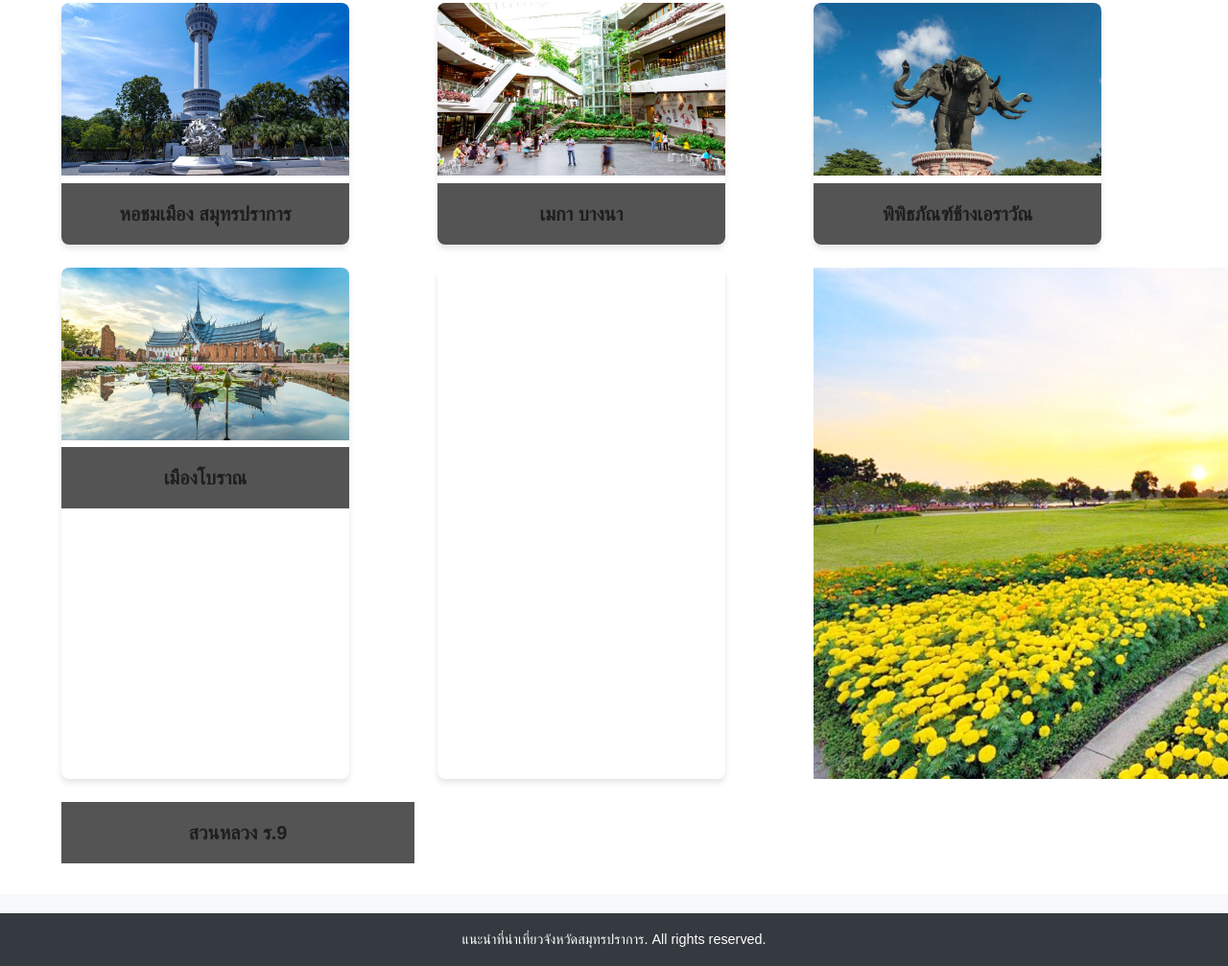
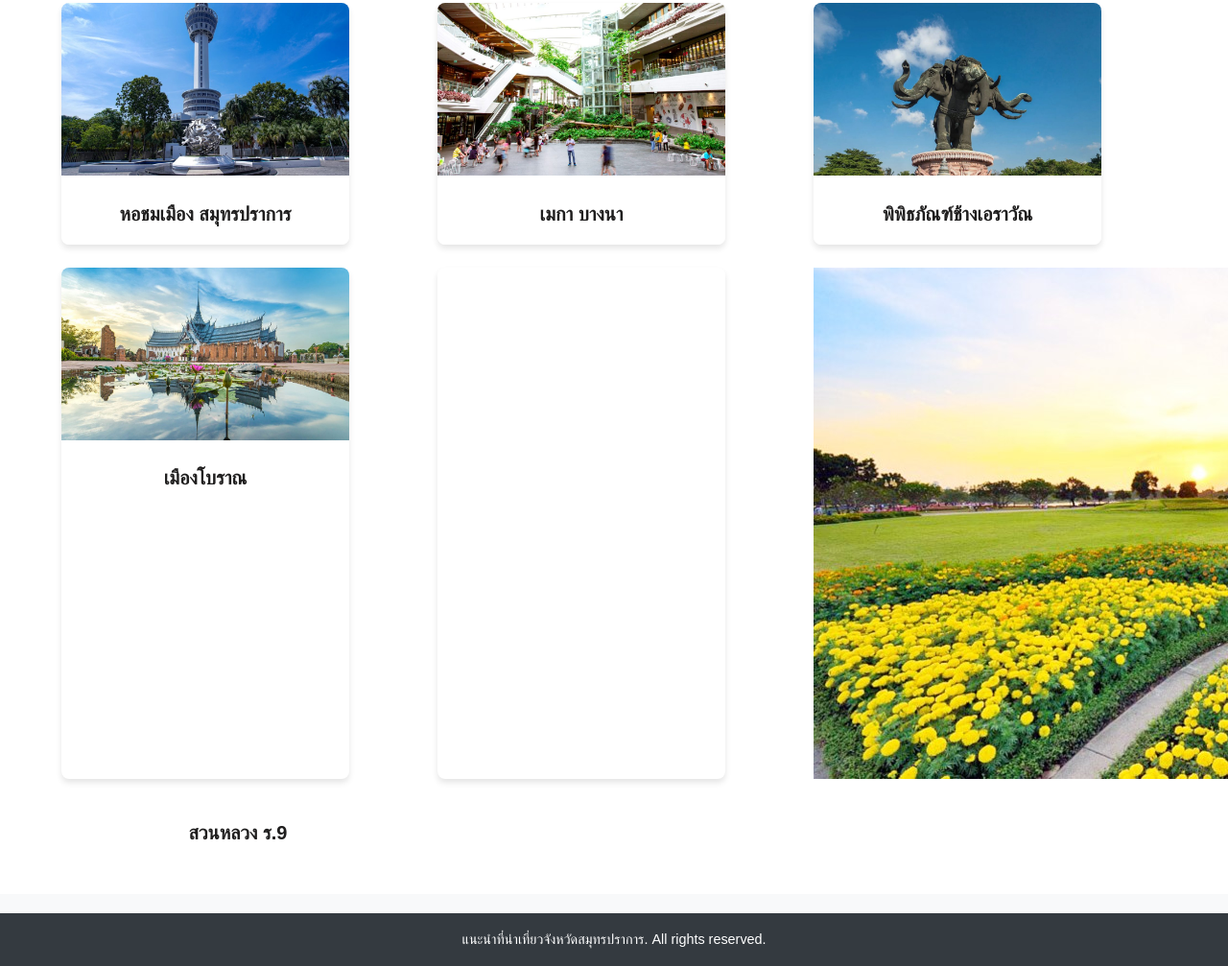
Before and after one commit to Tanadech72/Homework1, a plain HTML site: page index.html in a window 1280 px wide. Shown: the part 839-1846 px from the top of the page at 96% size. Drawn offline with Linux system fonts and the light colour scheme; a web font is replaced by a local one.

Commit message:
แก้2

```diff
--- a/css/styles.css
+++ b/css/styles.css
@@ -83,7 +83,7 @@ h2{
 }
 .card-content {
     padding: 15px;
-    background-color: #555454;
+    background-color: #ffffff;
 }
 .card-content h3 {
     font-size: 1.2rem;
```
